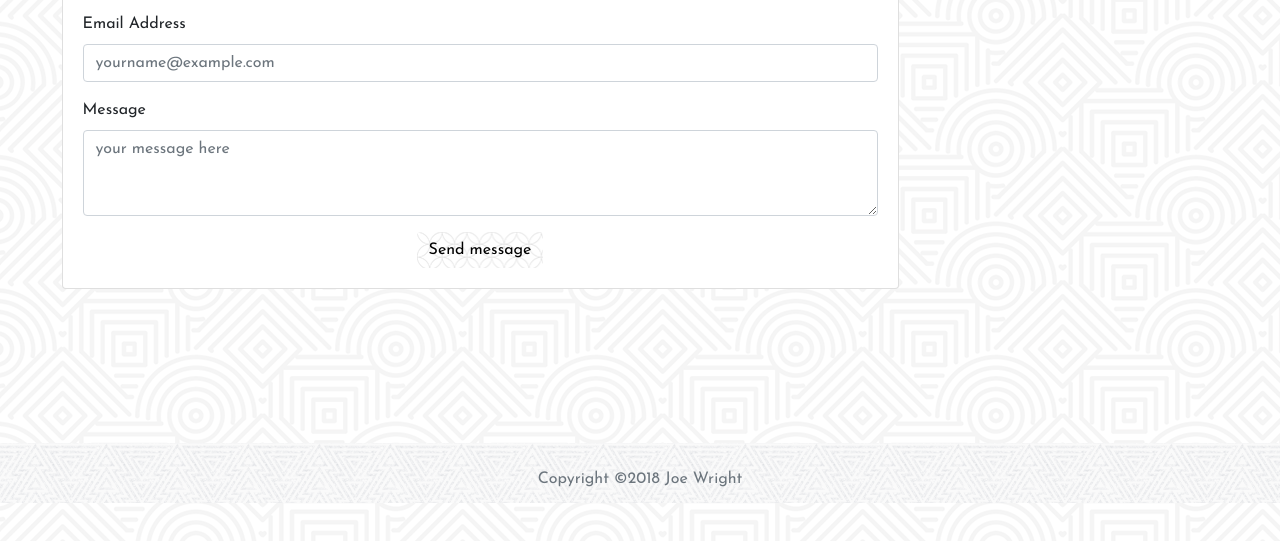
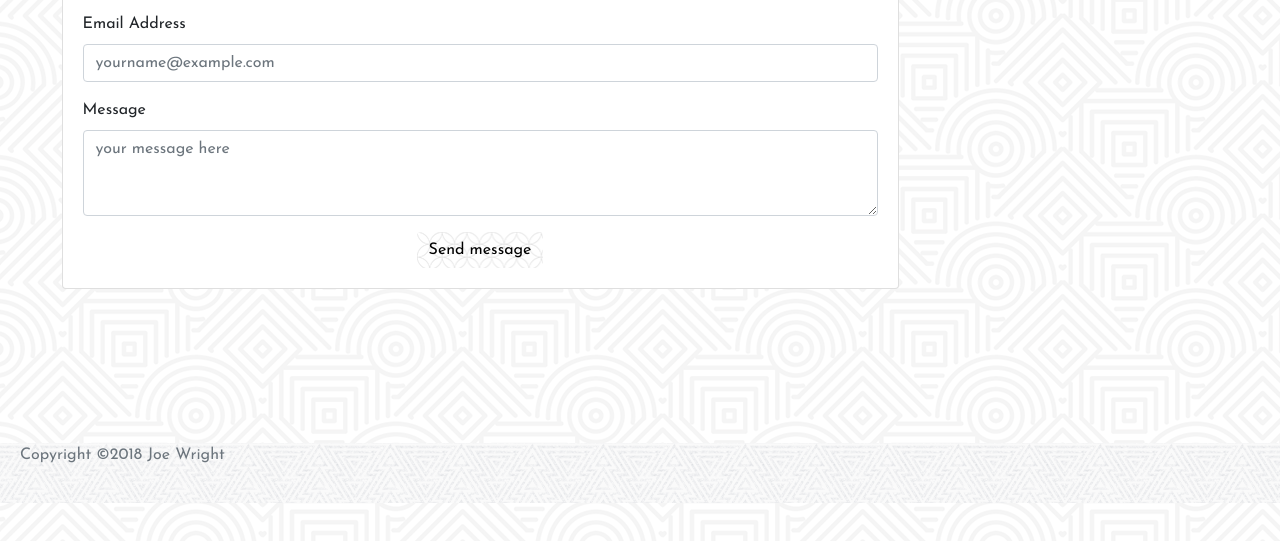
Before and after one commit to JoeWrightNC/Bootstrap-Portfolio, a plain HTML site: page contact.html in a window 1280 px wide. Shown: the part 297-838 px from the top of the page. Drawn offline with nearby package versions, Linux system fonts and the light colour scheme.

Commit message:
no p tags in spans

```diff
--- a/contact.html
+++ b/contact.html
@@ -80,7 +80,7 @@
 
     <!--footer start-->
     <footer class="footer">
-          <span class="text-muted"><p>Copyright ©2018 Joe Wright</p></span>
+          <span class="text-muted">Copyright ©2018 Joe Wright</span>
     </footer>
 
   </body>
```
Also changed, not shown: index.html (+1 -1 lines), portfolio.html (+1 -1 lines).
